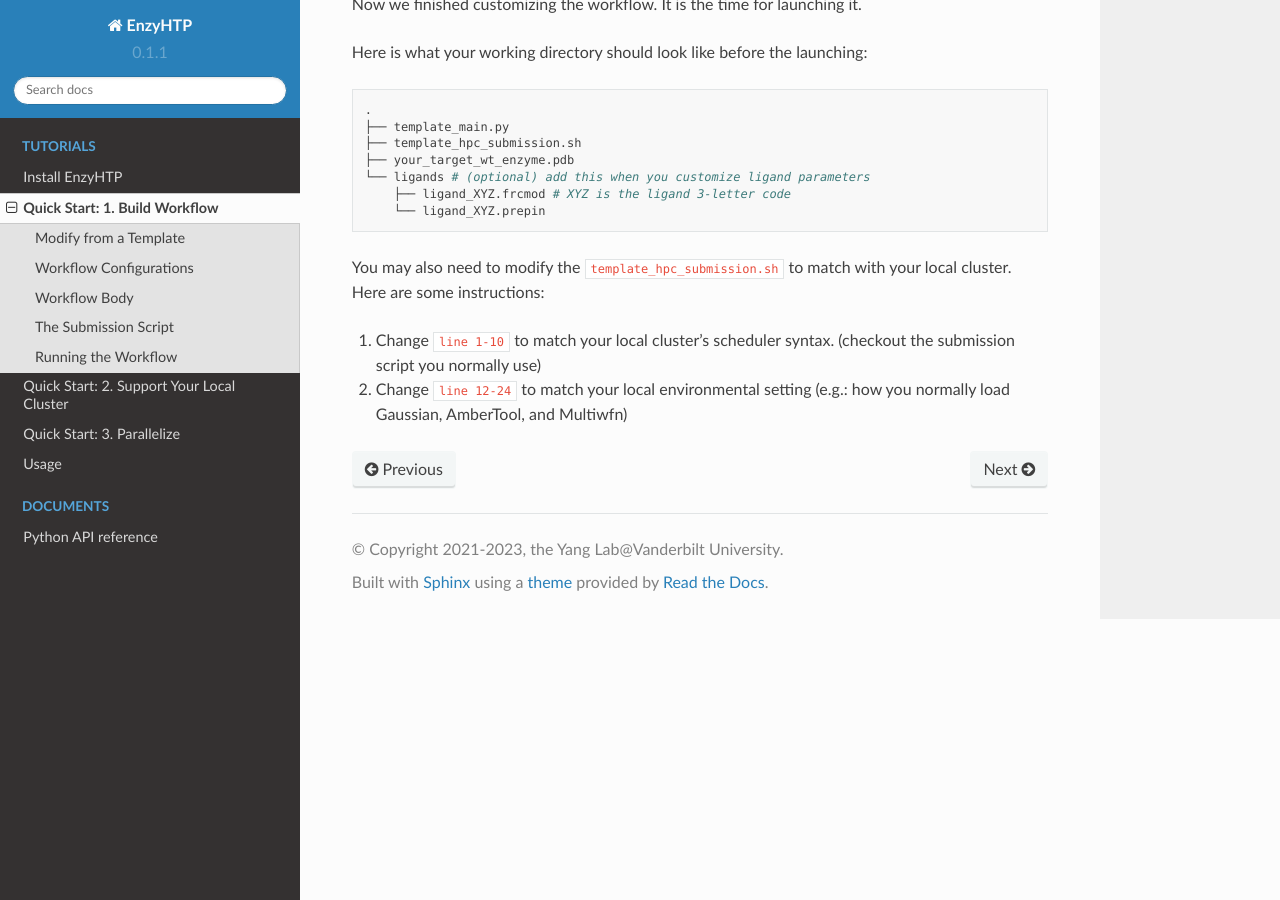
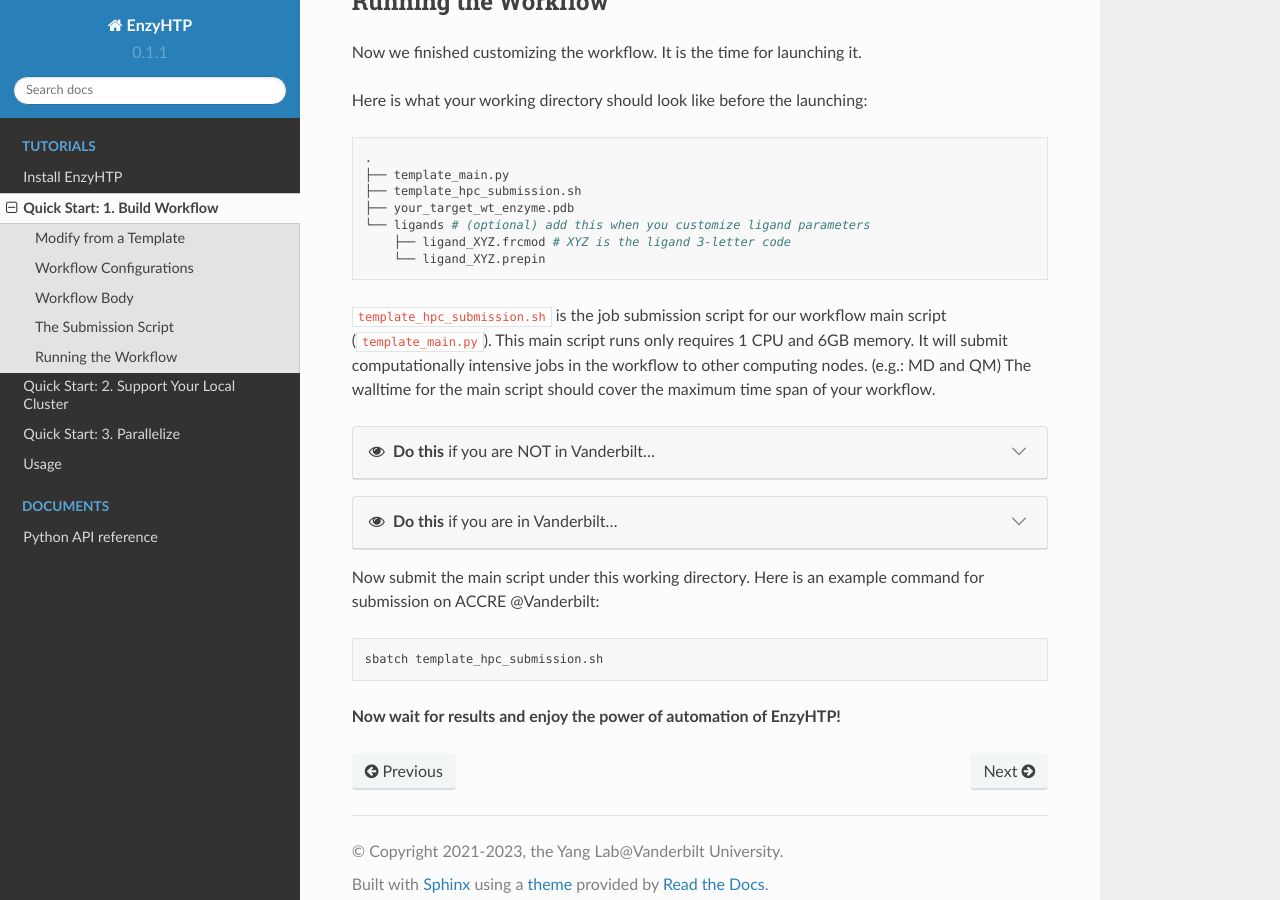
Before and after one commit to ChemBioHTP/enzyhtp_doc, a Sphinx documentation site: the page built from docs/source/qkst_general.rst, in a window 1280 px wide and 900 px high, scrolled down 6716 px. Built offline with Sphinx 7.4.7 and the Read the Docs theme 2.0.0, drawn with Linux system fonts in a browser that asks for light colours; some of the changed text lies outside the part shown.

Commit message:
Update: finished qkst_general

```diff
--- a/docs/source/qkst_general.rst
+++ b/docs/source/qkst_general.rst
@@ -265,8 +265,9 @@ This following parts assemble EnzyHTP functions to a workflow and loops through
 
         **Where to modify? (Examples)**
 
-        - support your local cluster by changing ``cluster = Name_of_your_cluster()`` (`The Tutorial of supporting your local cluster. <qkst_cluster.html>`_)
-        - for Accre user, use a real account by changing ``'account':'your_real_account_name'``
+        - Support your local cluster by changing ``cluster = Name_of_your_cluster()`` (`The Tutorial of supporting your local cluster. <qkst_cluster.html>`_)
+        - For Accre user, use a real account by changing ``'account':'your_real_account_name'``
+        - You can also remove this whole section if you don't want to do mutation.
 
     ------------------------
     :column: col-lg-12 col-md-12 col-sm-12 col-xs-12 p-2 text-left
@@ -348,6 +349,7 @@ This following parts assemble EnzyHTP functions to a workflow and loops through
         - for Accre user, use a real account by changing ``'account':'your_real_account_name'``
         - change QM region by changing ``atom_mask = ':123,456,789'``
         - change QM level of theory by changing ``g_route = '# b3lyp/def2svp em=gd3bj nosymm'`` Note that ``nosymm`` is always needed.
+        - You can also remove this whole section if you don't want to do QM.
 
     ------------------------
     :column: col-lg-12 col-md-12 col-sm-12 col-xs-12 p-2 text-left
@@ -467,7 +469,31 @@ Here is what your working directory should look like before the launching:
         ├── ligand_XYZ.frcmod # XYZ is the ligand 3-letter code
         └── ligand_XYZ.prepin
 
-You may also need to modify the ``template_hpc_submission.sh`` to match with your local cluster. Here are some instructions:
+``template_hpc_submission.sh`` is the job submission script for our workflow main script (``template_main.py``). This main script runs only requires 1 CPU and 6GB memory.
+It will submit computationally intensive jobs in the workflow to other computing nodes. (e.g.: MD and QM)
+The walltime for the main script should cover the maximum time span of your workflow.
 
-1. Change ``line 1-10`` to match your local cluster's scheduler syntax. (checkout the submission script you normally use)
-2. Change ``line 12-24`` to match your local environmental setting (e.g.: how you normally load Gaussian, AmberTool, and Multiwfn)
+.. dropdown:: :fa:`eye,mr-1` **Do this** if you are NOT in Vanderbilt...
+
+    You may also need to modify the ``template_hpc_submission.sh`` to match with your local cluster. Here are some instructions:
+
+    In ``template_hpc_submission.sh``:
+
+    1. Change ``line 1-10`` (resource settings) to match your local cluster's scheduler syntax. (checkout the submission script you normally use)
+    2. Change ``line 12-24`` (environment settings) to match your local environmental setting (e.g.: how you normally load Gaussian, AmberTool, and Multiwfn)
+
+.. dropdown:: :fa:`eye,mr-1` **Do this** if you are in Vanderbilt...
+
+    In ``template_hpc_submission.sh``:
+
+    1. Change ``xxx`` in ``line 3`` to a valid value. (e.g.: yang_lab)
+    2. Change ``EFdesMD`` in ``line 2`` to a customized name for your workflow
+    3. Change the path of conda ``line 22`` and the path of EnzyHTP ``line 24`` to match your own paths
+
+Now submit the main script under this working directory. Here is an example command for submission on ACCRE @Vanderbilt:
+
+.. code:: bash
+
+    sbatch template_hpc_submission.sh
+
+**Now wait for results and enjoy the power of automation of EnzyHTP!**
```
